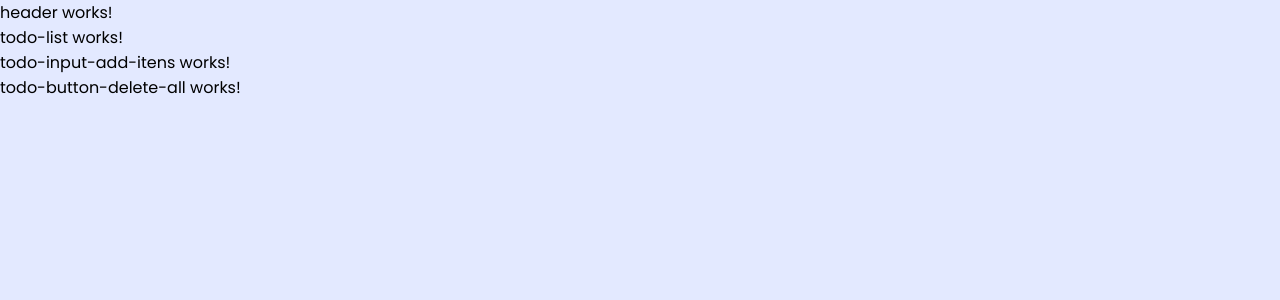
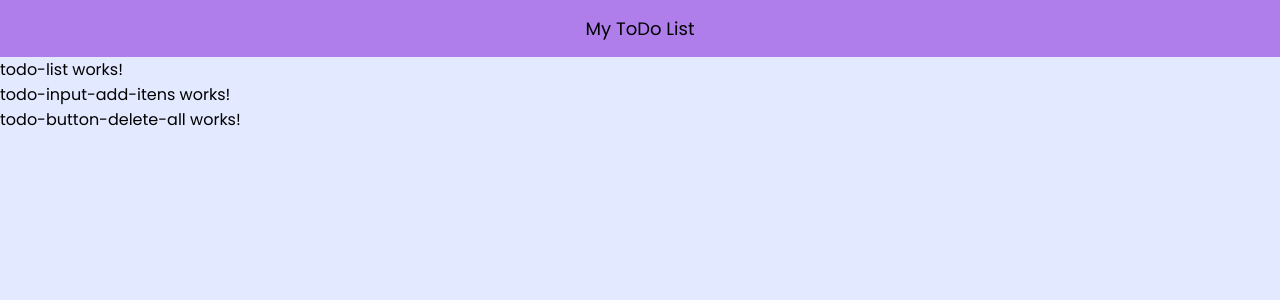
Before and after one commit to fabricio-dias-log/angular-todo-list, an Angular app: page / in a window 1280 px wide. Shown: the top 300 px of the page. Built offline with nearby package versions, Linux system fonts and the light colour scheme.

Commit message:
feat: create header

```diff
--- a/src/app/modules/home/components/header/header.component.css
+++ b/src/app/modules/home/components/header/header.component.css
@@ -0,0 +1,12 @@
+@import '../../../../../dist/css/variables.css';
+
+h1{
+  width: 100%;
+  padding: 15px 0;
+
+  text-align: center;
+  font-size: 18px;
+  color: var(--secondary-text-color);
+
+  background-color: var(--tertiary-background-color) ;
+}
--- a/src/app/modules/home/components/header/header.component.html
+++ b/src/app/modules/home/components/header/header.component.html
@@ -1 +1 @@
-<p>header works!</p>
+<h1>My ToDo List</h1>
```
